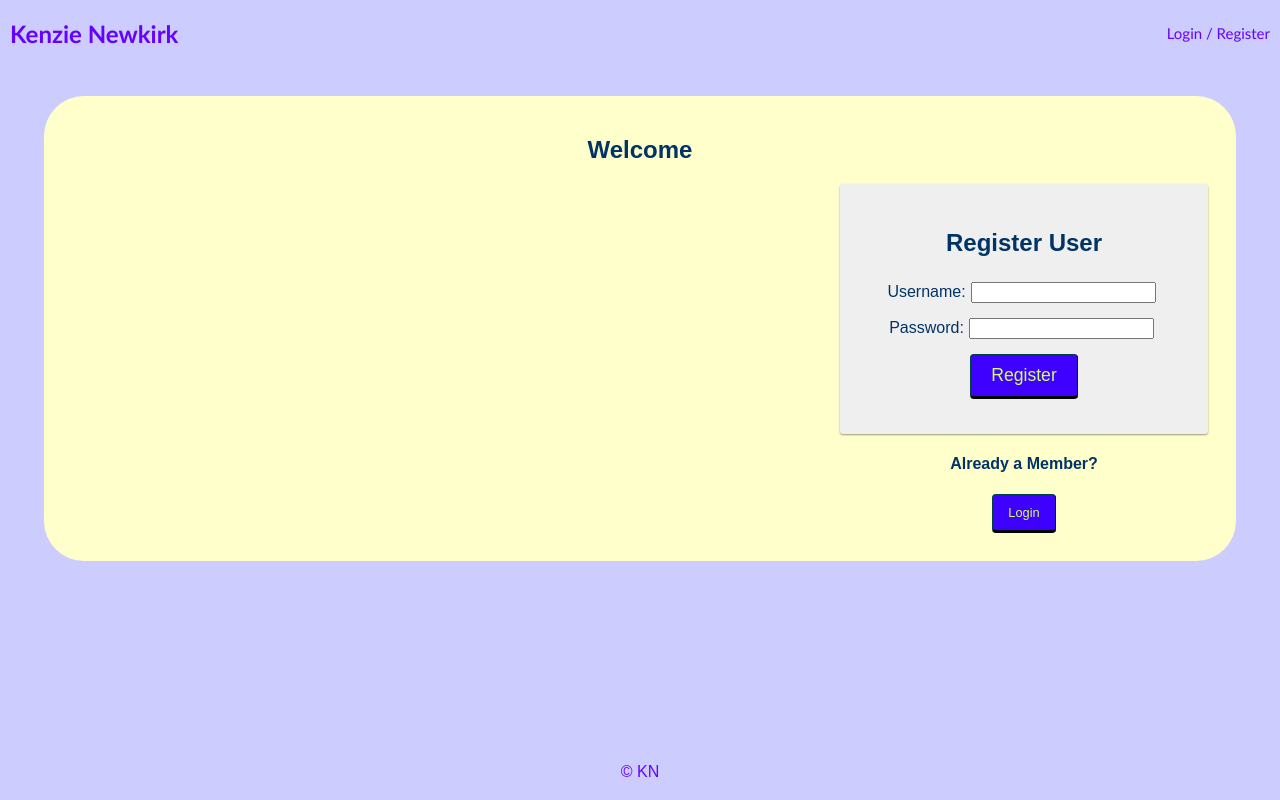
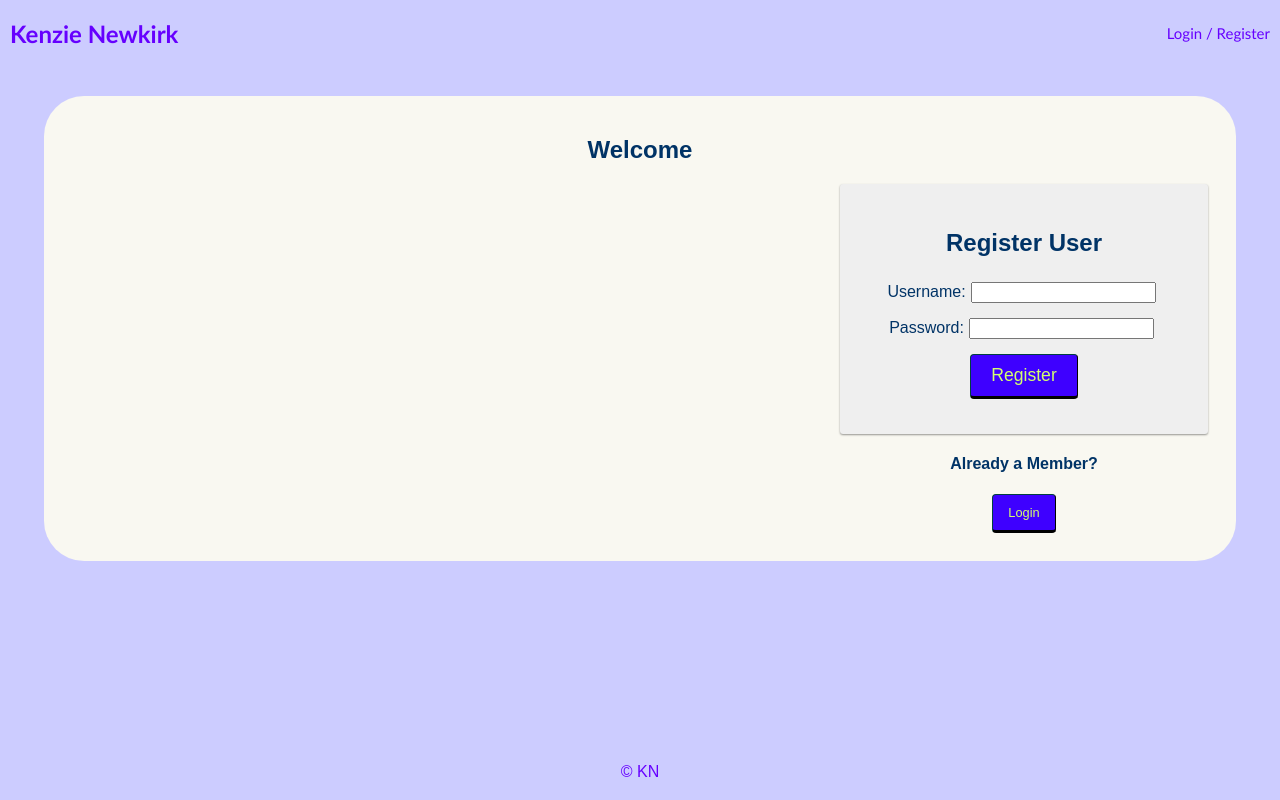
Before and after one commit to mackenzienewkirk/blog, a React (Create React App) app: page /user#/home in a window 1280 px wide. Built offline with nearby package versions, Linux system fonts and the light colour scheme; no server answers.

Commit message:
revised background color for text blocks on all pages

```diff
--- a/src/components/InfoPage/InfoPage.css
+++ b/src/components/InfoPage/InfoPage.css
@@ -1,5 +1,5 @@
 .container {
- background-color: #ffffcc;
+ background-color: #F9F8F1;
  color: #003366;
  border-radius: 40px;
  margin: auto;
```
